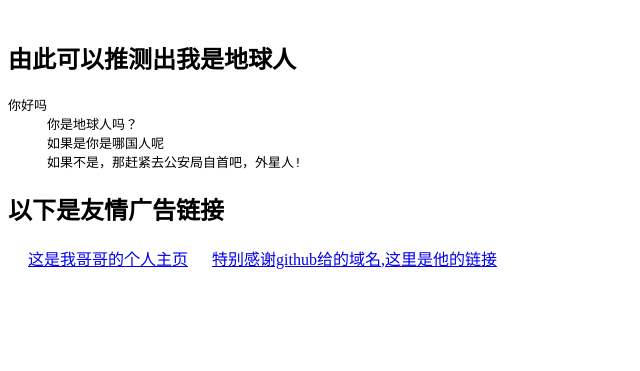
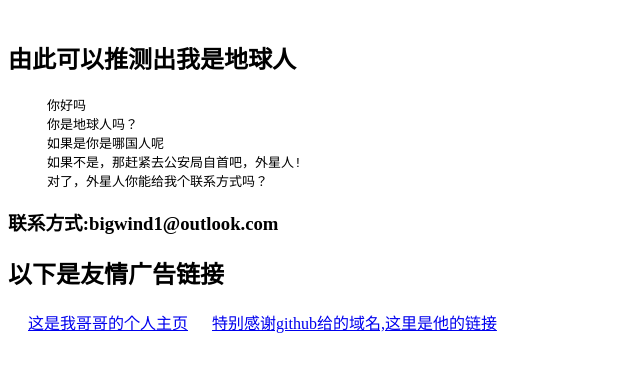
Before and after one commit to abcwind2025/abcwind2025.github.io, a plain HTML site: page index.html in a window 1280 px wide. Shown: the part 113-484 px from the top of the page, without its empty margins (0-640 px from the left). Drawn offline with Linux system fonts and the light colour scheme.

Commit message:
新增了联系方式。

```diff
--- a/index.html
+++ b/index.html
@@ -6,10 +6,13 @@
 <boby>
      <h1>我是中国人</h1>
      <h2>由此可以推测出我是地球人</h2>
-<pre>你好吗
+<pre>
+     你好吗
      你是地球人吗？
      如果是你是哪国人呢
-     如果不是，那赶紧去公安局自首吧，外星人!</pre>
+     如果不是，那赶紧去公安局自首吧，外星人!
+     对了，外星人你能给我个联系方式吗？</pre>
+     <h3>联系方式:bigwind1@outlook.com</h3>
      <h2>以下是友情广告链接</h2>
      <a href="https://sodous-s.github.io" target="_blank">这是我哥哥的个人主页</a>
      <a href="https://github.com" target="_blank">特别感谢github给的域名,这里是他的链接</a>
```
